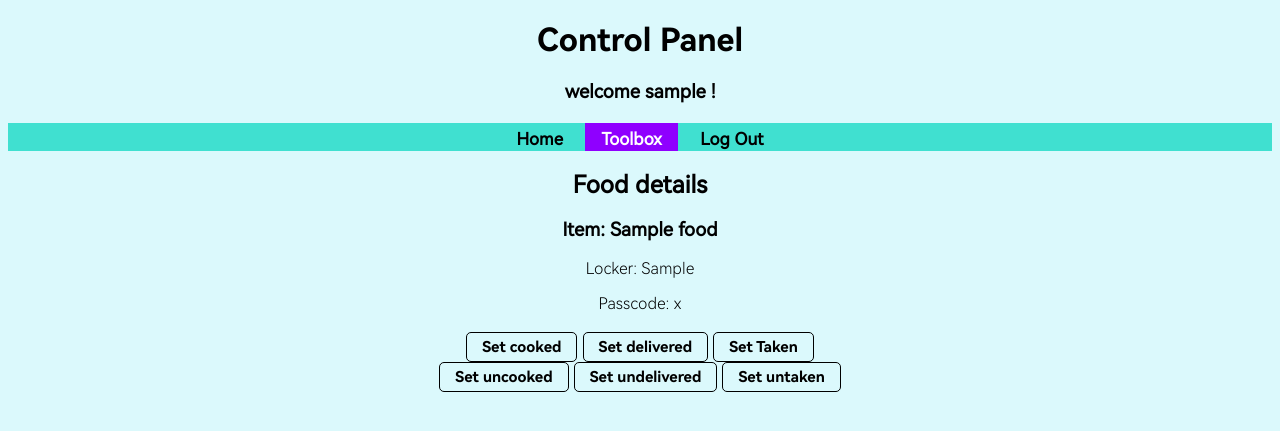
After one commit to SMSOSS/tiferet, a PHP site: page /cpanel/tuner.php in a window 1280 px wide. The commit adds this page. Shown: the top 431 px of the page. Run offline with PHP 8.4, Linux system fonts and the light colour scheme; the visitor is signed in with stand-in values (Sample User, id 1); tables that the repository leaves empty or names only in its code hold one stand-in row (values such as "Sample post").

Commit message:
tiferet: cpanel: add food toolbox
* can switch any state of any order

Signed-off-by: Wiley Lau <henloboii@protonmail.ch>

```diff
--- /dev/null
+++ b/cpanel/tuner.php
@@ -0,0 +1,181 @@
+<!DOCTYPE html>
+<html>
+
+<head>
+<title>Admin Toolbox</title>
+<meta name="viewport" content="width=device-width, initial-scale=1.0, maximum-scale=1.0">
+
+<style>
+
+@font-face { font-family: HarmonyBold; src: url('/fonts/bold.ttf'); }
+@font-face { font-family: HarmonyReg; src: url('/fonts/regular.ttf'); }
+@font-face { font-family: HarmonyLight; src: url('/fonts/light.ttf'); }
+h1 {
+        text-align: center;
+        font-family: HarmonyBold
+}
+
+h3 {
+        text-align: center;
+        font-family: HarmonyReg
+}
+
+h2 {
+        text-align: center;
+        font-family: HarmonyReg
+}
+
+p {
+        text-align: center;
+        font-family: HarmonyLight
+}
+
+input[type=submit] {
+    padding:5px 15px;
+    background:#DBF9FC;
+    border:1px solid black;
+    cursor:pointer;
+    -webkit-border-radius: 5px;
+    border-radius: 5px;
+    font-family: HarmonyBold;
+    font-size: 15px;
+}
+
+body {
+background-color: #DBF9FC;
+}
+
+/* Add a black background color to the top navigation */
+.topnav {
+  background-color: #40E0D0;
+  overflow: hidden;
+}
+
+/* Style the links inside the navigation bar */
+.topnav a {
+  float: center;
+  color: #000000;
+  text-align: center;
+  padding: 14px 16px;
+  text-decoration: none;
+  font-size: 17px;
+}
+
+/* Change the color of links on hover */
+.topnav a:hover {
+  /* background-color: #ddd;
+  color: black; */
+}
+
+/* Add a color to the active/current link */
+.topnav a.active {
+  background-color: #8F00FF;
+  color: white;
+}
+</style>
+
+</head>
+<body>
+
+<h1>Control Panel </h1>
+<h3>
+<?php
+
+session_start();
+if (!isset($_SESSION['aloggedin'])) {
+	header('Location: /cpanel/login.php');
+	exit;
+}
+
+$username = $_SESSION['username'];
+echo "welcome $username ! <br>";
+?>
+</h3>
+
+
+<h2>
+<div class="topnav">
+  <a href="/cpanel/cpanel.php">Home</a>
+  <a class="active" href="/cpanel/toolbox.php">Toolbox</a>
+  <a href="/cpanel/login.php">Log Out</a>
+</div>
+</h2>
+
+<h2>Food details</h2>
+<?php
+include("../vars.php");
+
+$query = db_query("SELECT foodname, baseid, locker, password, location FROM food");
+$qcount = db_num_rows($query);
+if ($qcount > 0) {
+        $base = 0;
+         while($row = $query->fetch_assoc()) {
+                $food = 0;
+                $locker = 0;
+                $pass = 0;
+                $locker = $row['locker'];
+                $food = $row['foodname'];
+                $pass = $row['password'];
+                echo "<h3>Item: $food</h3>";
+                echo "<p>Locker: $locker</p>";
+                echo "<p>Passcode: $pass</p>";
+                echo "<form method='post'>";
+                echo "<input type='hidden' name='baseid' value='" . $row['baseid'] . "'>";
+                $cooked = "<input type='submit' value='Set cooked' name='cooked'>"; // feature set food as cooked
+                $delivered = "<input type='submit' value='Set delivered' name='delivered'>"; // feature set food as delivered
+                $taken = "<input type='submit' value='Set Taken' name='taken'>"; // feature set food as taken
+                $uncooked = "<input type='submit' value='Set uncooked' name='uncooked'>"; // feature set food as uncooked
+                $undelivered = "<input type='submit' value='Set undelivered' name='undelivered'>"; // feature set food as undelivered
+                $untaken = "<input type='submit' value='Set untaken' name='untaken'>"; // feature set food as untaken
+                echo "<h3>";
+                echo "$cooked $delivered $taken <br>";
+                echo "$uncooked $undelivered $untaken <br>";
+                echo "</h3>";
+                echo "</form>";
+
+        }
+
+}  else {
+        echo "There are no pending orders.";
+}
+?>
+<p>
+<?php
+function setStatus($field, $status, $baseid){
+        db_query("UPDATE food SET $field='$status' WHERE baseid='$baseid'");
+}
+
+if (isset($_POST['cooked'])){
+        $baseid = $_POST['baseid'];
+        setStatus("iscooked", "1", "$baseid");
+        echo "operation successful";
+}
+if (isset($_POST['delivered'])){
+        $baseid = $_POST['baseid'];
+        setStatus("isdeliver", "1", "$baseid");
+        echo "operation successful";
+}
+if (isset($_POST['taken'])){
+        $baseid = $_POST['baseid'];
+        setStatus("istaken", "1", "$baseid");
+        echo "operation successful";
+}
+if (isset($_POST['uncooked'])){
+        $baseid = $_POST['baseid'];
+        setStatus("iscooked", "0", "$baseid");
+        echo "operation successful";
+}
+if (isset($_POST['undelivered'])){
+        $baseid = $_POST['baseid'];
+        setStatus("isdeliver", "0", "$baseid");
+        echo "operation successful";
+}
+if (isset($_POST['untaken'])){
+        $baseid = $_POST['baseid'];
+        setStatus("istaken", "0", "$baseid");
+        echo "operation successful";
+}
+?>
+</p>
+</body>
+</html>
```
Also changed, not shown: cpanel/toolbox.php (+12 -5 lines).
